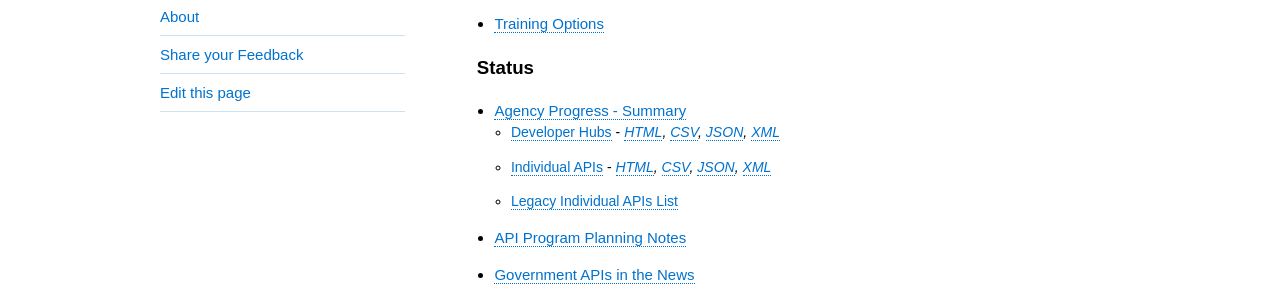
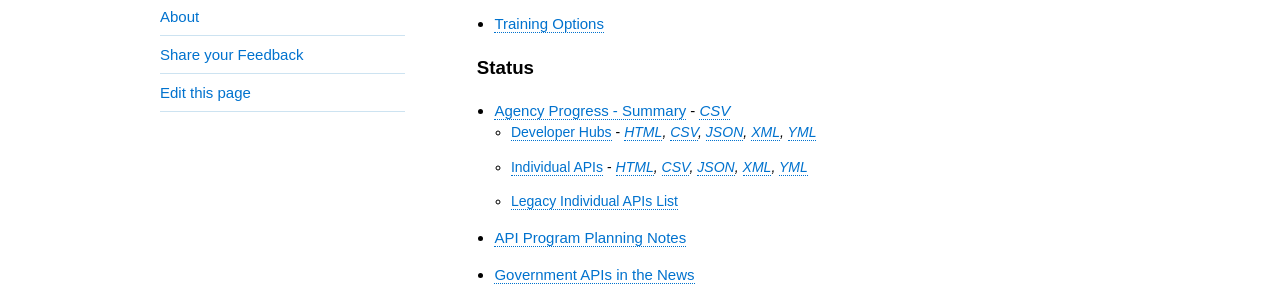
Before and after one commit to 18F/API-All-the-X, a Jekyll site: the page built from index.md, in a window 1280 px wide and 900 px high, scrolled down 2810 px. Shown: the part 441-737 px from the top of the window. Built offline with Jekyll 4.4.1, drawn with Linux system fonts in a browser that asks for light colours.

Commit message:
adding links to yml files

```diff
--- a/_includes/status.md
+++ b/_includes/status.md
@@ -1,7 +1,7 @@
 
-* [Agency Progress - Summary](https://github.com/18F/API-All-the-X/blob/gh-pages/_data/agency_progress.csv)
-   * [Developer Hubs](http://18f.github.io/API-All-the-X/pages/developer_hubs) - *[HTML](http://18f.github.io/API-All-the-X/data/developer_hubs), [CSV](http://18f.github.io/API-All-the-X/data/developer_hubs.csv), [JSON](http://18f.github.io/API-All-the-X/data/developer_hubs.json), [XML](http://18f.github.io/API-All-the-X/data/developer_hubs.xml)*
-   * [Individual APIs](http://18f.github.io/API-All-the-X/pages/individual_apis) - *[HTML](http://18f.github.io/API-All-the-X/data/individual_apis), [CSV](http://18f.github.io/API-All-the-X/data/individual_apis.csv), [JSON](http://18f.github.io/API-All-the-X/data/individual_apis.json), [XML](http://18f.github.io/API-All-the-X/data/individual_apis.xml)*
+* [Agency Progress - Summary](https://github.com/18F/API-All-the-X/blob/gh-pages/_data/agency_progress.csv) - *[CSV](https://raw.githubusercontent.com/18F/API-All-the-X/gh-pages/_data/agency_progress.csv)*
+   * [Developer Hubs](http://18f.github.io/API-All-the-X/pages/developer_hubs) - *[HTML](http://18f.github.io/API-All-the-X/data/developer_hubs), [CSV](http://18f.github.io/API-All-the-X/data/developer_hubs.csv), [JSON](http://18f.github.io/API-All-the-X/data/developer_hubs.json), [XML](http://18f.github.io/API-All-the-X/data/developer_hubs.xml), [YML](https://raw.githubusercontent.com/18F/API-All-the-X/gh-pages/_data/developer_hubs.yml)*
+   * [Individual APIs](http://18f.github.io/API-All-the-X/pages/individual_apis) - *[HTML](http://18f.github.io/API-All-the-X/data/individual_apis), [CSV](http://18f.github.io/API-All-the-X/data/individual_apis.csv), [JSON](http://18f.github.io/API-All-the-X/data/individual_apis.json), [XML](http://18f.github.io/API-All-the-X/data/individual_apis.xml), [YML](https://raw.githubusercontent.com/18F/API-All-the-X/gh-pages/_data/individual_apis.yml)*
    * [Legacy Individual APIs List](https://github.com/GSA/slash-developer-pages/blob/master/Loose_APIs.md)
 * [API Program Planning Notes](https://github.com/18F/API-All-the-X/wiki/API-Program-Vision---Notes)
 * [Government APIs in the News](http://18f.github.io/API-All-the-X/pages/gov_apis_in_the_news)
```
